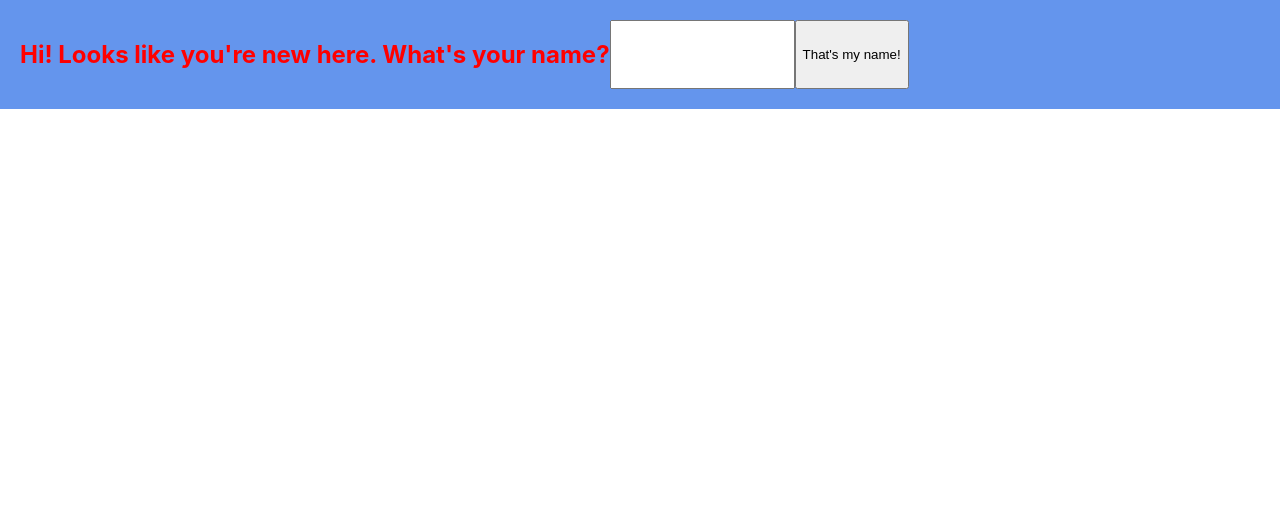
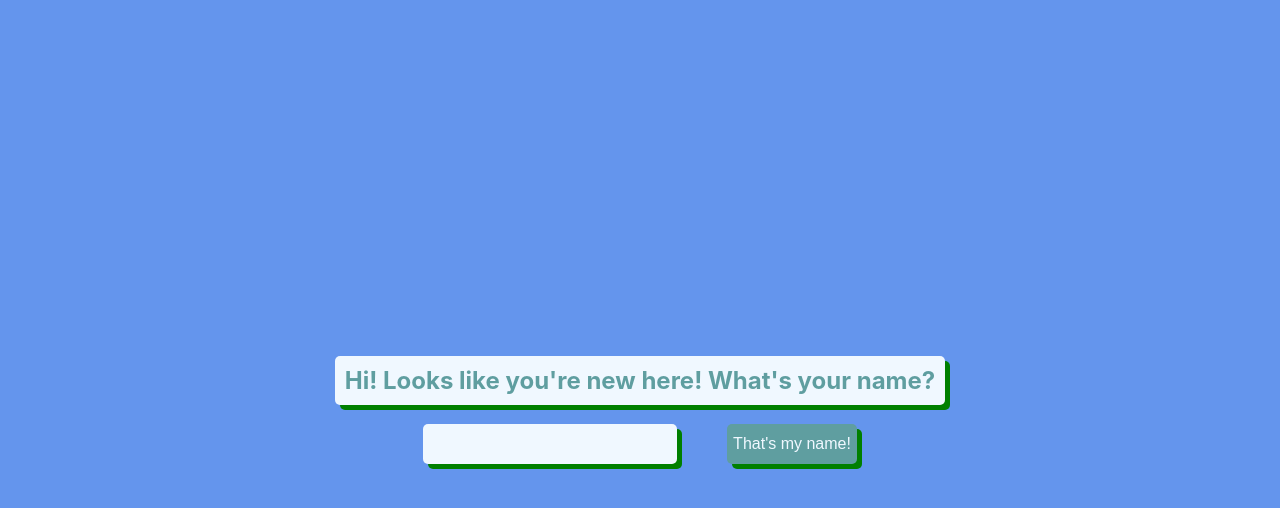
Before and after one commit to pavel-piatetskii/chat-module, a React (Create React App) app: page / in a window 1280 px wide. Shown: the top 508 px of the page. Built offline with nearby package versions, Linux system fonts and the light colour scheme.

Commit message:
Style new user greeting

```diff
--- a/src/components/GetUserName.js
+++ b/src/components/GetUserName.js
@@ -8,7 +8,7 @@ export default function GetUserName(props) {
 
   return (
     <section className="get-user">
-      <h1>Hi! Looks like you're new here. What's your name?</h1>
+      <h1 className="get-user__greeting">Hi! Looks like you're new here! What's your name?</h1>
       <form
         className="get-user__form"
         onSubmit={event => event.preventDefault()}
--- a/src/components/GetUserName.scss
+++ b/src/components/GetUserName.scss
@@ -0,0 +1,42 @@
+.get-user {
+  //position: relative;
+  //top: 15vh;
+  //left: 20vh;
+
+
+  flex-direction: column;
+  align-items: center;
+
+  &__greeting {
+    color: cadetblue;
+    background-color: aliceblue;
+    padding: 10px;
+    border-radius: 5px;
+    box-shadow: 5px 5px green;
+  }
+
+  &__form {
+    height: 2.5em;
+
+    &__input {
+      font-size: 1.5rem;
+      width: 10em;
+      border-width: 0;
+      border-radius: 5px;
+      box-shadow: 5px 5px green;
+      margin-right: 50px;
+      background-color: aliceblue;
+      color: cadetblue;
+      padding-left: 0.5em;
+    }
+
+    &__button {
+      border-width: 0;
+      border-radius: 5px;
+      font-size: 1rem;
+      color: aliceblue;
+      background-color: cadetblue;
+      box-shadow: 5px 5px green;
+    }
+  }
+}
--- a/src/index.scss
+++ b/src/index.scss
@@ -31,6 +31,8 @@ mark {
   padding: 20px;
   flex-direction: column;
   width: 100%;
+  height: 95vh;
+  justify-content: center;
 }
 
 .main {
```
